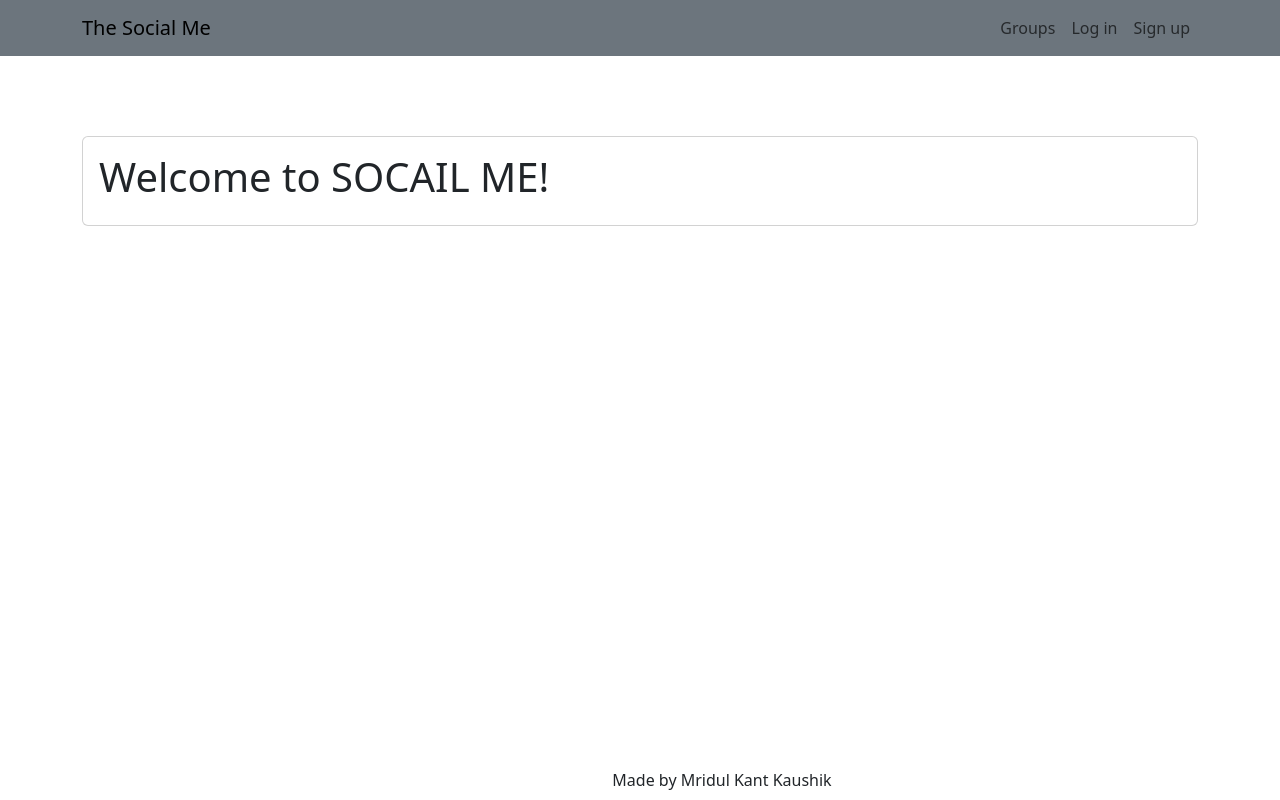
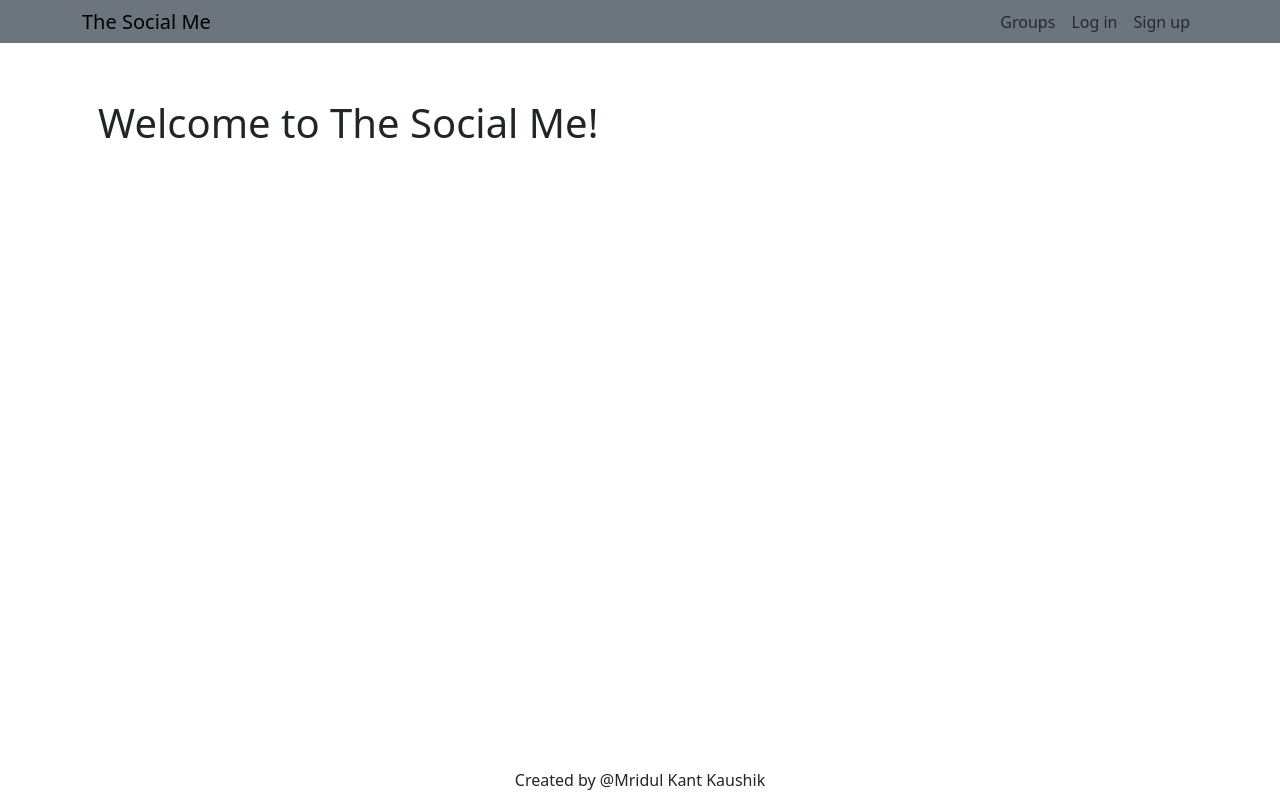
Before and after one commit to MridulKaushik/Social_ME, a Django app: page / in a window 1280 px wide; the page is wider, and only the part inside the window is pictured. Run offline with Django 3.2, Linux system fonts and the light colour scheme; some libraries are stand-ins or nearby versions.

Commit message:
Making changes in index.html, master.css, base.html

```diff
--- a/static/SocialMe/CSS/master.css
+++ b/static/SocialMe/CSS/master.css
@@ -1,12 +1,22 @@
 body {
     margin: 0;
-    overflow: scroll;
+    overflow: hidden;
     background-color: white;
     color:black;
-  }
+}
+
+.navbar{
+  padding: 0.1rem 0;
+}
+
+.startCont{
+  margin: 5vh 0;
+  border: 0;
+}
 
 footer{
   position: absolute;
   top: 96%;
+  left: 0;
   width: 100%;
 }
--- a/templates/base.html
+++ b/templates/base.html
@@ -2,43 +2,103 @@
 {% load static %}
 <html>
   <head>
-    <meta charset="utf-8">
-    <meta name="viewport" content="width=device-width, initial-scale=1, shrink-to-fit=no">
-    <link href="https://cdn.jsdelivr.net/npm/bootstrap@5.3.1/dist/css/bootstrap.min.css" rel="stylesheet" integrity="sha384-4bw+/aepP/YC94hEpVNVgiZdgIC5+VKNBQNGCHeKRQN+PtmoHDEXuppvnDJzQIu9" crossorigin="anonymous">
-    <link href="https://maxcdn.bootstrapcdn.com/font-awesome/4.7.0/css/font-awesome.min.css" rel="stylesheet">
-    <link href="https://fonts.googleapis.com/css?family=Montserrat" rel="stylesheet">
-    <link rel="stylesheet" href="{% static 'SocialMe/css/master.css'%}">
+    <meta charset="utf-8" />
+    <meta
+      name="viewport"
+      content="width=device-width, initial-scale=1, shrink-to-fit=no"
+    />
+    <link
+      href="https://cdn.jsdelivr.net/npm/bootstrap@5.3.1/dist/css/bootstrap.min.css"
+      rel="stylesheet"
+      integrity="sha384-4bw+/aepP/YC94hEpVNVgiZdgIC5+VKNBQNGCHeKRQN+PtmoHDEXuppvnDJzQIu9"
+      crossorigin="anonymous"
+    />
+    <link
+      href="https://maxcdn.bootstrapcdn.com/font-awesome/4.7.0/css/font-awesome.min.css"
+      rel="stylesheet"
+    />
+    <link
+      href="https://fonts.googleapis.com/css?family=Montserrat"
+      rel="stylesheet"
+    />
+    <link rel="stylesheet" href="{% static 'SocialMe/css/master.css'%}" />
     <title>The Social ME</title>
-    <link rel="icon" href="{% static 'images/favicon2.png' %}" type="image/png">
+    <link
+      rel="icon"
+      href="{% static 'images/favicon2.png' %}"
+      type="image/png"
+    />
   </head>
   <body>
-    <nav class="navbar navbar-expand-lg bg-secondary mynav" role="navigation" id="navbar">
+    <nav
+      class="navbar navbar-expand-lg bg-secondary mynav"
+      role="navigation"
+      id="navbar"
+    >
       <div class="container">
         <div class="navbar-nav align-items-center">
           <a class="navbar-brand mynav" href="{% url 'home' %}">The Social Me</a>
         </div>
         <div class="navbar-nav ml-auto">
           {% if user.is_authenticated %}
-            <a class="nav-item nav-link" href="{% url 'posts:create' %}" class="btn btn-simple">Post</a>
-            <a class="nav-item nav-link" href="{% url 'groups:all' %}" class="btn btn-simple">Groups</a>
-            <a class="nav-item nav-link" href="{% url 'groups:create' %}" class="btn btn-simple">Create Group</a>
-            <a class="nav-item nav-link" href="{% url 'accounts:logout' %}" class="btn btn-simple">Log out</a>
+          <a
+            class="nav-item nav-link"
+            href="{% url 'posts:create' %}"
+            class="btn btn-simple"
+            >Post</a
+          >
+          <a
+            class="nav-item nav-link"
+            href="{% url 'groups:all' %}"
+            class="btn btn-simple"
+            >Groups</a
+          >
+          <a
+            class="nav-item nav-link"
+            href="{% url 'groups:create' %}"
+            class="btn btn-simple"
+            >Create Group</a
+          >
+          <a
+            class="nav-item nav-link"
+            href="{% url 'accounts:logout' %}"
+            class="btn btn-simple"
+            >Log out</a
+          >
           {% else %}
-            <a class="nav-item nav-link" href="{% url 'groups:all' %}"class="btn btn-simple">Groups</a>
-            <a class="nav-item nav-link" href="{% url 'accounts:login' %}" class="btn btn-simple">Log in</a>
-            <a class="nav-item nav-link" href="{% url 'accounts:signup' %}" class="btn btn-simple">Sign up</a>
+          <a
+            class="nav-item nav-link"
+            href="{% url 'groups:all' %}"
+            class="btn btn-simple"
+            >Groups</a
+          >
+          <a
+            class="nav-item nav-link"
+            href="{% url 'accounts:login' %}"
+            class="btn btn-simple"
+            >Log in</a
+          >
+          <a
+            class="nav-item nav-link"
+            href="{% url 'accounts:signup' %}"
+            class="btn btn-simple"
+            >Sign up</a
+          >
           {% endif %}
         </div>
       </div>
     </nav>
 
-    <div class="container mycontent">
-      {% block content %}
-
-      {% endblock %}
-    </div>
-    <script src="https://code.jquery.com/jquery-3.5.1.slim.min.js" integrity="sha384-DfXdz2htPH0lsSSs5nCTpuj/zy4C+OGpamoFVy38MVBnE+IbbVYUew+OrCXaRkfj" crossorigin="anonymous"></script>
-    <script src="https://cdn.jsdelivr.net/npm/bootstrap@5.3.1/dist/js/bootstrap.bundle.min.js" integrity="sha384-HwwvtgBNo3bZJJLYd8oVXjrBZt8cqVSpeBNS5n7C8IVInixGAoxmnlMuBnhbgrkm" crossorigin="anonymous"></script>
-
+    <div class="container mycontent">{% block content %} {% endblock %}</div>
+    <script
+      src="https://code.jquery.com/jquery-3.5.1.slim.min.js"
+      integrity="sha384-DfXdz2htPH0lsSSs5nCTpuj/zy4C+OGpamoFVy38MVBnE+IbbVYUew+OrCXaRkfj"
+      crossorigin="anonymous"
+    ></script>
+    <script
+      src="https://cdn.jsdelivr.net/npm/bootstrap@5.3.1/dist/js/bootstrap.bundle.min.js"
+      integrity="sha384-HwwvtgBNo3bZJJLYd8oVXjrBZt8cqVSpeBNS5n7C8IVInixGAoxmnlMuBnhbgrkm"
+      crossorigin="anonymous"
+    ></script>
   </body>
 </html>
--- a/templates/index.html
+++ b/templates/index.html
@@ -1,14 +1,12 @@
-{% extends "base.html" %}
-{% block content %}
+{% extends "base.html" %} {% block content %}
 
+<div class="card startCont">
+  <div class="card-body">
+    <h1>Welcome to The Social Me!</h1>
+  </div>
+</div>
 
-    <div class="card" style="margin: 10vh 0;">
-        <div class="card-body">
-            <h1>Welcome to SOCAIL ME!</h1>
-        </div>
-    </div>
-
-    <footer class="bg-white text-center text-white">
-        <div class="text-dark"> Made by Mridul Kant Kaushik</div>
-    </footer>
+<footer class="bg-white text-center text-white">
+  <div class="text-dark">Created by @Mridul Kant Kaushik</div>
+</footer>
 {% endblock %}
```
